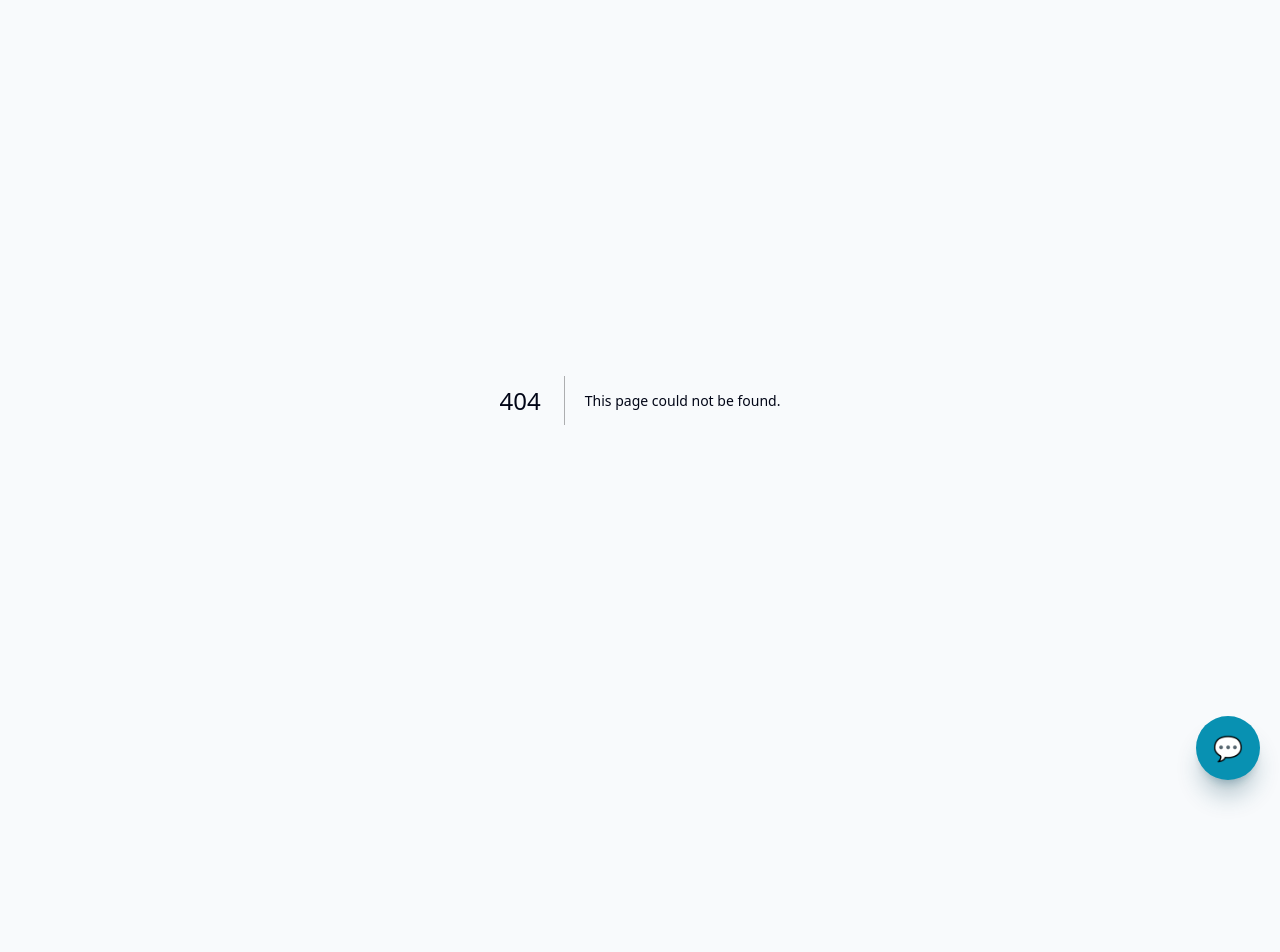
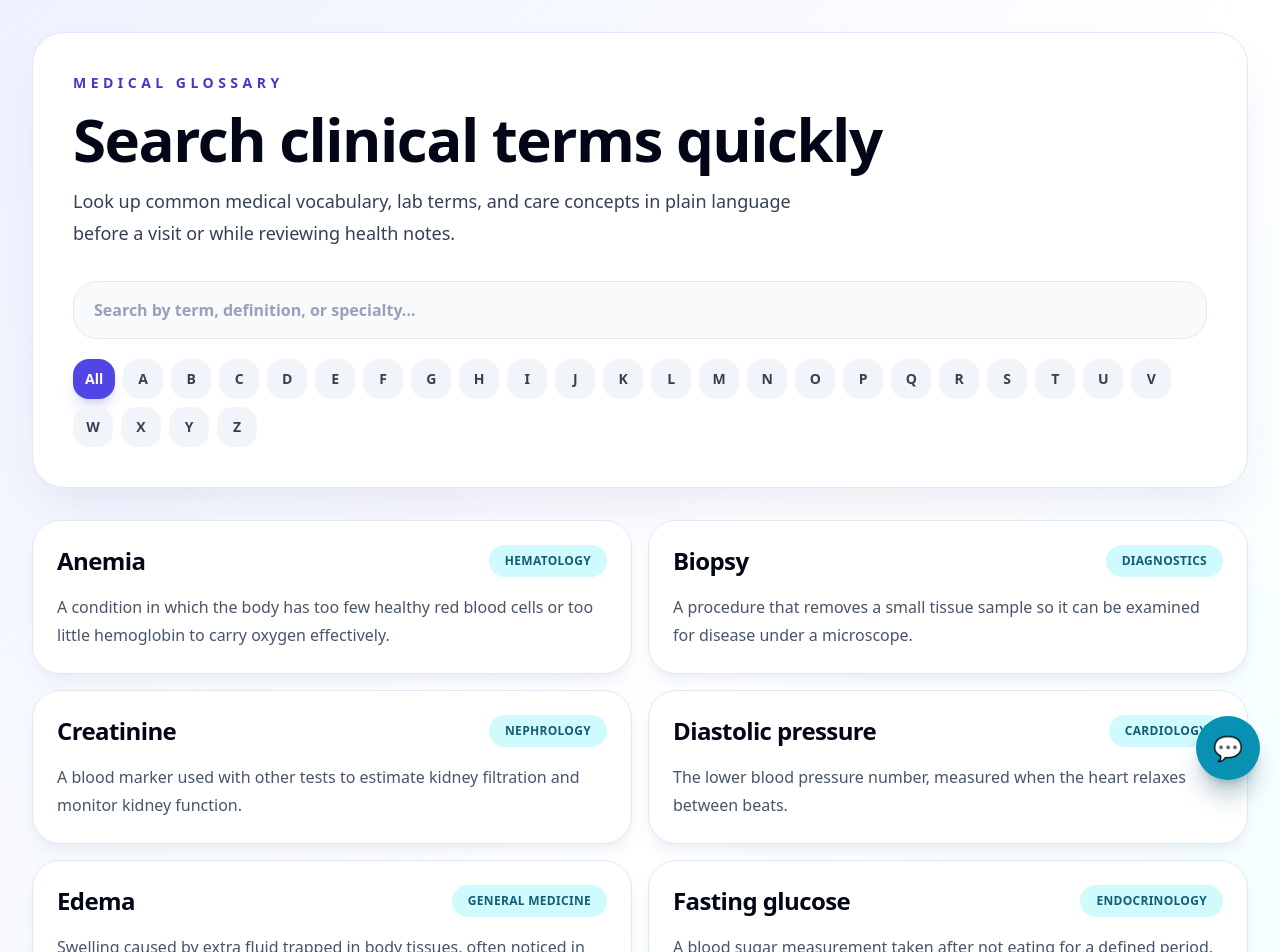
Before and after one commit to dr-talha/medintel-pro, a Next.js app: page /glossary in a window 1280 px wide. Before the commit this address had no page. Shown: the top 952 px of the page. Before the commit the page ends 800 px from the top, so only its background shows below. Built offline with nearby package versions, Linux system fonts and the light colour scheme.

Commit message:
Create page.tsx

```diff
--- /dev/null
+++ b/app/(medical)/glossary/page.tsx
@@ -0,0 +1,101 @@
+'use client';
+
+import { useMemo, useState } from 'react';
+
+type GlossaryTerm = {
+  term: string;
+  definition: string;
+  specialty: string;
+};
+
+const terms: GlossaryTerm[] = [
+  { term: 'Anemia', specialty: 'Hematology', definition: 'A condition in which the body has too few healthy red blood cells or too little hemoglobin to carry oxygen effectively.' },
+  { term: 'Biopsy', specialty: 'Diagnostics', definition: 'A procedure that removes a small tissue sample so it can be examined for disease under a microscope.' },
+  { term: 'Creatinine', specialty: 'Nephrology', definition: 'A blood marker used with other tests to estimate kidney filtration and monitor kidney function.' },
+  { term: 'Diastolic pressure', specialty: 'Cardiology', definition: 'The lower blood pressure number, measured when the heart relaxes between beats.' },
+  { term: 'Edema', specialty: 'General Medicine', definition: 'Swelling caused by extra fluid trapped in body tissues, often noticed in the feet, ankles, or legs.' },
+  { term: 'Fasting glucose', specialty: 'Endocrinology', definition: 'A blood sugar measurement taken after not eating for a defined period, commonly used in diabetes screening.' },
+  { term: 'Hypertension', specialty: 'Cardiology', definition: 'Persistently elevated blood pressure that can increase the risk of heart, brain, kidney, and vascular disease.' },
+  { term: 'Inflammation', specialty: 'Immunology', definition: 'The immune system response to injury, infection, or irritation, often causing redness, warmth, swelling, or pain.' },
+  { term: 'Jaundice', specialty: 'Hepatology', definition: 'Yellowing of the skin or eyes that may occur when bilirubin builds up in the body.' },
+  { term: 'Ketoacidosis', specialty: 'Emergency Medicine', definition: 'A dangerous buildup of acids called ketones, most often associated with uncontrolled diabetes.' },
+  { term: 'Lipid panel', specialty: 'Preventive Care', definition: 'A blood test that measures cholesterol and triglycerides to help assess cardiovascular risk.' },
+  { term: 'Triage', specialty: 'Emergency Medicine', definition: 'The process of prioritizing patients based on symptom severity and urgency of care needs.' },
+];
+
+const alphabet = 'ABCDEFGHIJKLMNOPQRSTUVWXYZ'.split('');
+
+export default function GlossaryPage() {
+  const [query, setQuery] = useState('');
+  const [letter, setLetter] = useState('All');
+
+  const filteredTerms = useMemo(() => {
+    const normalizedQuery = query.trim().toLowerCase();
+
+    return terms.filter((item) => {
+      const matchesLetter = letter === 'All' || item.term.startsWith(letter);
+      const matchesQuery =
+        !normalizedQuery ||
+        item.term.toLowerCase().includes(normalizedQuery) ||
+        item.definition.toLowerCase().includes(normalizedQuery) ||
+        item.specialty.toLowerCase().includes(normalizedQuery);
+
+      return matchesLetter && matchesQuery;
+    });
+  }, [letter, query]);
+
+  return (
+    <main className="min-h-screen bg-gradient-to-br from-indigo-50 via-white to-cyan-50 px-4 py-8 text-slate-950 dark:from-slate-950 dark:via-slate-900 dark:to-indigo-950 dark:text-white sm:px-6 lg:px-8">
+      <section className="mx-auto max-w-7xl">
+        <div className="rounded-[2rem] border border-indigo-100 bg-white p-6 shadow-2xl shadow-indigo-900/10 dark:border-indigo-900/40 dark:bg-slate-950 dark:shadow-black/40 sm:p-10">
+          <p className="text-sm font-black uppercase tracking-[0.32em] text-indigo-700 dark:text-indigo-300">Medical Glossary</p>
+          <h1 className="mt-4 text-4xl font-black tracking-tight sm:text-6xl">Search clinical terms quickly</h1>
+          <p className="mt-4 max-w-3xl text-lg leading-8 text-slate-700 dark:text-slate-300">
+            Look up common medical vocabulary, lab terms, and care concepts in plain language before a visit or while reviewing health notes.
+          </p>
+          <div className="mt-8">
+            <label htmlFor="glossary-search" className="sr-only">Search glossary</label>
+            <input
+              id="glossary-search"
+              value={query}
+              onChange={(event) => setQuery(event.target.value)}
+              placeholder="Search by term, definition, or specialty..."
+              className="w-full rounded-3xl border border-slate-200 bg-slate-50 px-5 py-4 text-base font-semibold outline-none transition placeholder:text-slate-400 focus:border-indigo-400 focus:ring-4 focus:ring-indigo-500/20 dark:border-slate-800 dark:bg-slate-900 dark:text-white dark:placeholder:text-slate-500"
+            />
+          </div>
+          <div className="mt-5 flex flex-wrap gap-2">
+            {['All', ...alphabet].map((item) => (
+              <button
+                key={item}
+                type="button"
+                onClick={() => setLetter(item)}
+                className={`h-10 min-w-10 rounded-2xl px-3 text-sm font-black transition ${letter === item ? 'bg-indigo-600 text-white shadow-lg shadow-indigo-600/20 dark:bg-indigo-400 dark:text-slate-950' : 'bg-slate-100 text-slate-700 hover:bg-indigo-100 dark:bg-slate-900 dark:text-slate-300 dark:hover:bg-indigo-950'}`}
+              >
+                {item}
+              </button>
+            ))}
+          </div>
+        </div>
+
+        <div className="mt-8 grid gap-4 lg:grid-cols-2">
+          {filteredTerms.map((item) => (
+            <article key={item.term} className="rounded-[1.75rem] border border-slate-200 bg-white p-6 shadow-lg shadow-slate-200/60 dark:border-slate-800 dark:bg-slate-950 dark:shadow-black/30">
+              <div className="flex flex-col gap-3 sm:flex-row sm:items-start sm:justify-between">
+                <h2 className="text-2xl font-black tracking-tight">{item.term}</h2>
+                <span className="w-fit rounded-full bg-cyan-100 px-4 py-2 text-xs font-black uppercase tracking-wide text-cyan-800 dark:bg-cyan-950 dark:text-cyan-200">{item.specialty}</span>
+              </div>
+              <p className="mt-4 text-base leading-7 text-slate-600 dark:text-slate-300">{item.definition}</p>
+            </article>
+          ))}
+        </div>
+
+        {filteredTerms.length === 0 && (
+          <div className="mt-8 rounded-[2rem] border border-dashed border-slate-300 bg-white p-10 text-center dark:border-slate-700 dark:bg-slate-950">
+            <p className="text-xl font-black">No matching glossary terms found.</p>
+            <p className="mt-2 text-slate-600 dark:text-slate-300">Try another keyword or choose “All” from the A-Z filter.</p>
+          </div>
+        )}
+      </section>
+    </main>
+  );
+}
```
